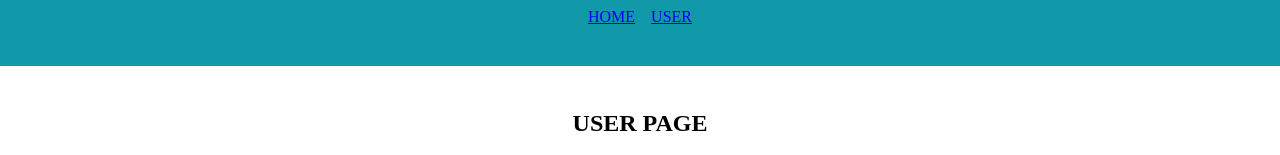
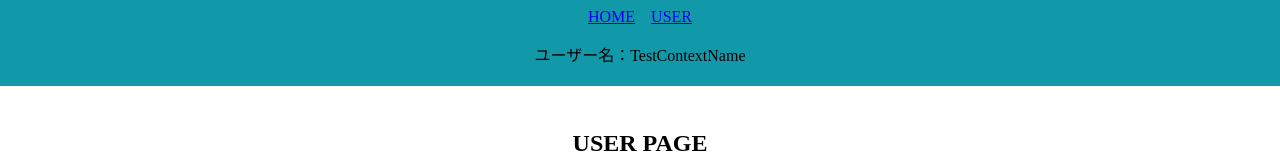
Before and after one commit to sasayan0315/react-learn-atom, a React (Create React App) app: page /users in a window 1280 px wide. Shown: the top 155 px of the page. Built offline with nearby package versions, Linux system fonts and the light colour scheme.

Commit message:
test Context

```diff
--- a/src/App.js
+++ b/src/App.js
@@ -1,5 +1,10 @@
+import { UserProvider } from "./providers/UserProvider";
 import { Router } from "./router/Router";
 import "./styles.css";
 export default function App() {
-  return <Router />;
+  return (
+    <UserProvider>
+      <Router />
+    </UserProvider>
+  );
 }
--- a/src/components/atoms/layout/Header.jsx
+++ b/src/components/atoms/layout/Header.jsx
@@ -1,17 +1,23 @@
+import { useContext } from "react";
 import { Link } from "react-router-dom";
 import styled from "styled-components";
+import { UserContext } from "../../../providers/UserProvider";
 
 export const Header = () => {
+  const context = useContext(UserContext);
+  const { contextName } = context;
+
   return (
     <StyledDiv>
       <StyledLink to="/">HOME</StyledLink>
       <StyledLink to="/users">USER</StyledLink>
+      <p>{`ユーザー名：${contextName}`}</p>
     </StyledDiv>
   );
 };
 
 const StyledDiv = styled.div`
-  height: 50px;
+  height: 70px;
   background-color: #1199aa;
   text-align: center;
   padding: 8px 0px;
--- /dev/null
+++ b/src/providers/UserProvider.jsx
@@ -0,0 +1,13 @@
+import react, { createContext } from "react";
+
+export const UserContext = createContext();
+
+export const UserProvider = (props) => {
+  const { children } = props;
+  const contextName = "TestContextName";
+  return (
+    <UserContext.Provider value={{ contextName }}>
+      {children}
+    </UserContext.Provider>
+  );
+};
```
